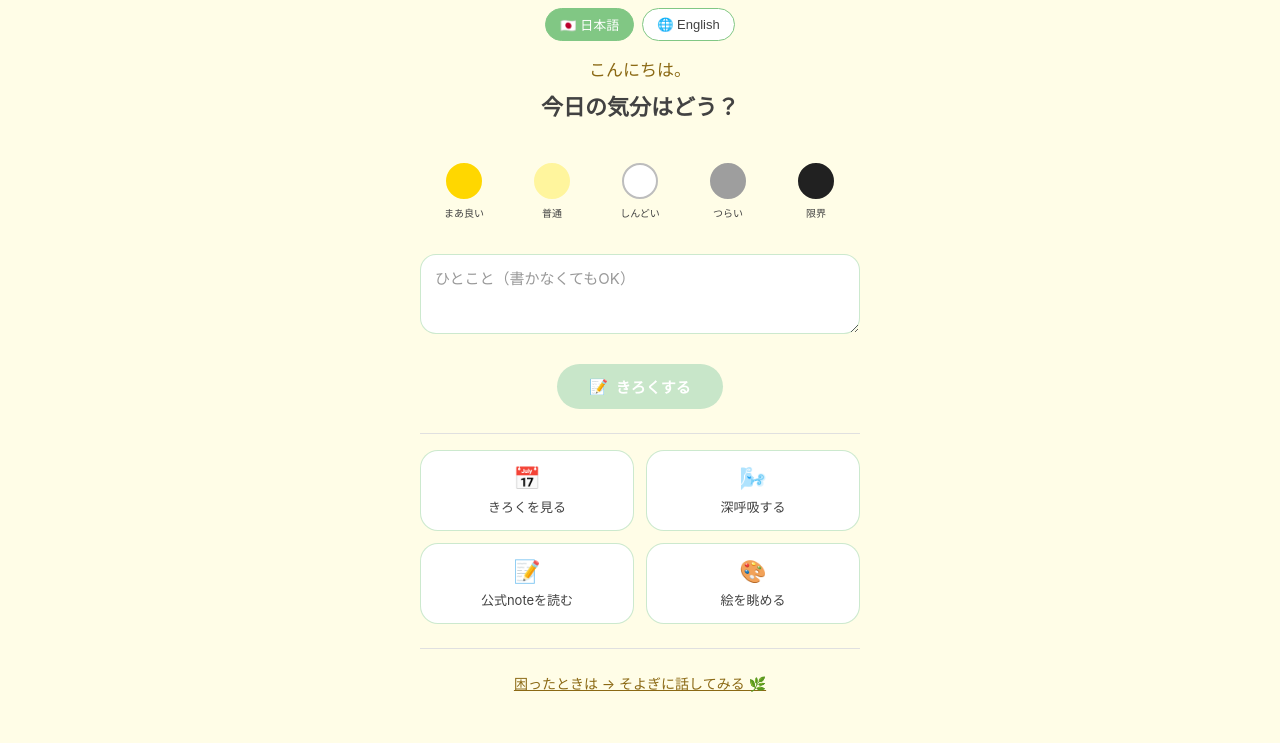
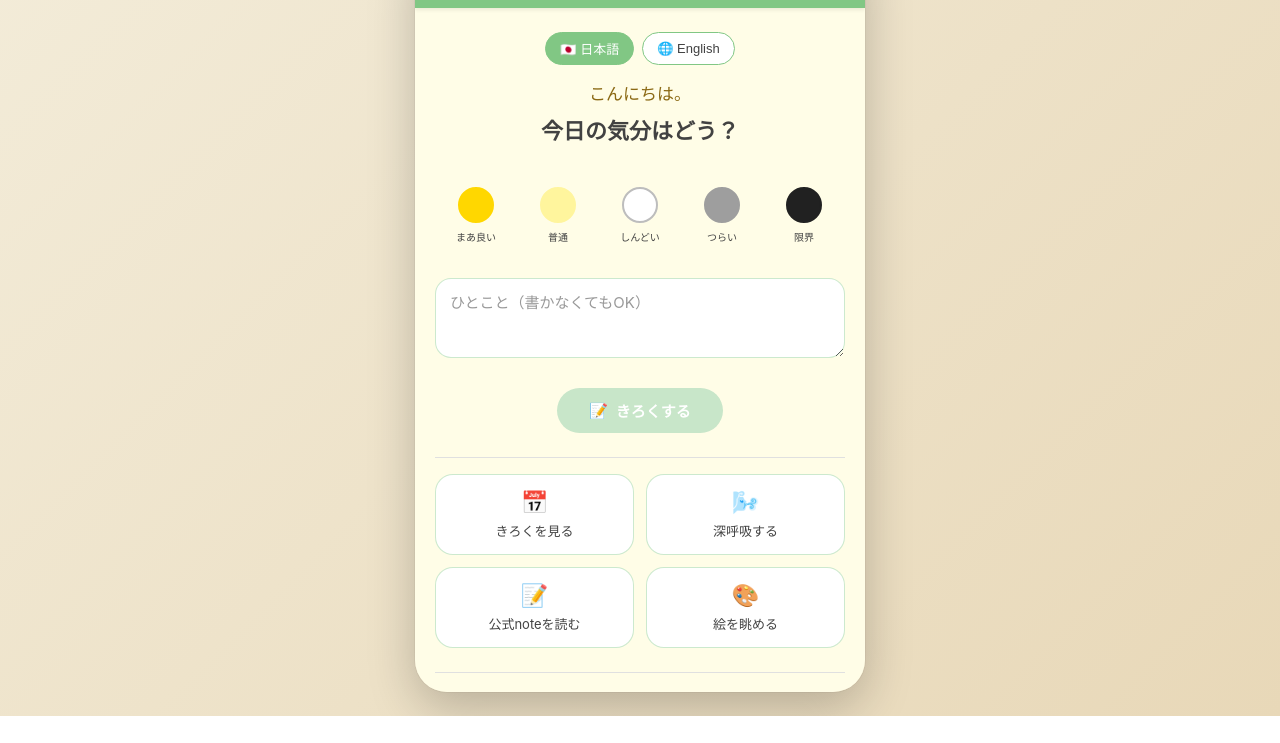
Before and after one commit to maimmaim20230728-blip/soyogi-note-web, a plain HTML site: page index.html in a window 1280 px wide. Shown: the part 84-827 px from the top of the page. After the commit the page ends 800 px from the top, so only its background shows below. Drawn offline with Linux system fonts and the light colour scheme.

Commit message:
Add files via upload

```diff
--- a/style.css
+++ b/style.css
@@ -24,26 +24,55 @@
 
 html, body {
   width: 100%;
-  min-height: 100vh;
+  height: 100%;
   font-family: -apple-system, BlinkMacSystemFont, "Hiragino Sans", "Hiragino Kaku Gothic ProN", "Yu Gothic", "Meiryo", sans-serif;
   color: var(--text);
-  background-color: var(--bg);
   font-size: 16px;
   line-height: 1.6;
 }
 
 body {
+  background: linear-gradient(135deg, #f3ecd9 0%, #e8d8b8 100%);
+  min-height: 100vh;
   display: flex;
+  align-items: center;
   justify-content: center;
+  overflow: hidden;
 }
 
 #app {
   width: 100%;
-  max-width: 480px;
-  min-height: 100vh;
+  max-width: 450px;
+  height: 100vh;
+  max-height: 900px;
+  aspect-ratio: 9 / 16;
   background: var(--bg);
   position: relative;
+  overflow-y: auto;
+  overflow-x: hidden;
   padding-bottom: 24px;
+  box-shadow: 0 16px 48px rgba(0, 0, 0, 0.22), 0 0 0 1px rgba(0,0,0,0.04);
+  -webkit-overflow-scrolling: touch;
+}
+
+@media (min-width: 480px) {
+  #app {
+    border-radius: 32px;
+    height: 94vh;
+  }
+}
+
+@media (max-width: 479px) {
+  body {
+    background: var(--bg);
+  }
+  #app {
+    max-height: none;
+    height: 100vh;
+    aspect-ratio: auto;
+    box-shadow: none;
+    border-radius: 0;
+  }
 }
 
 /* ヘッダー */
```
